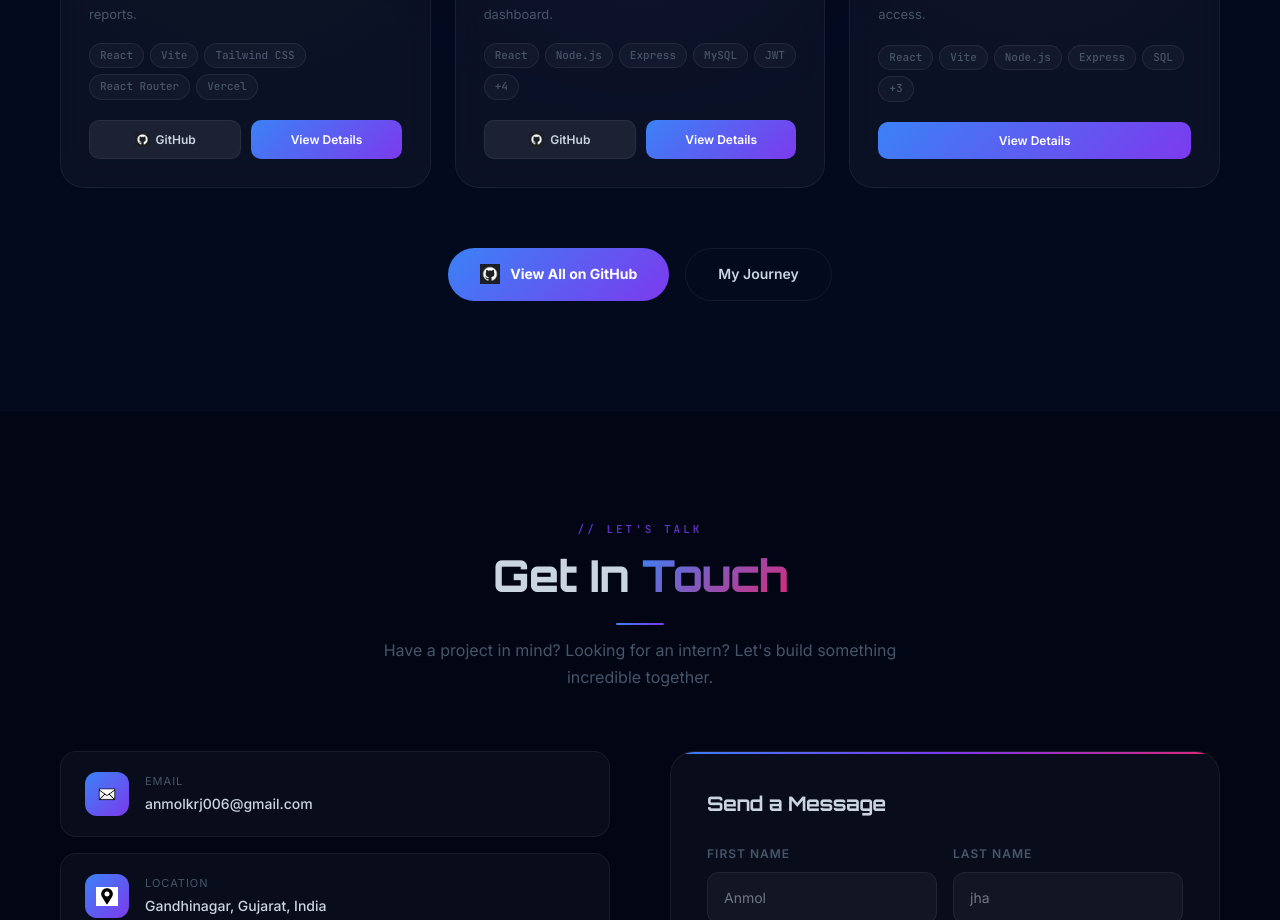
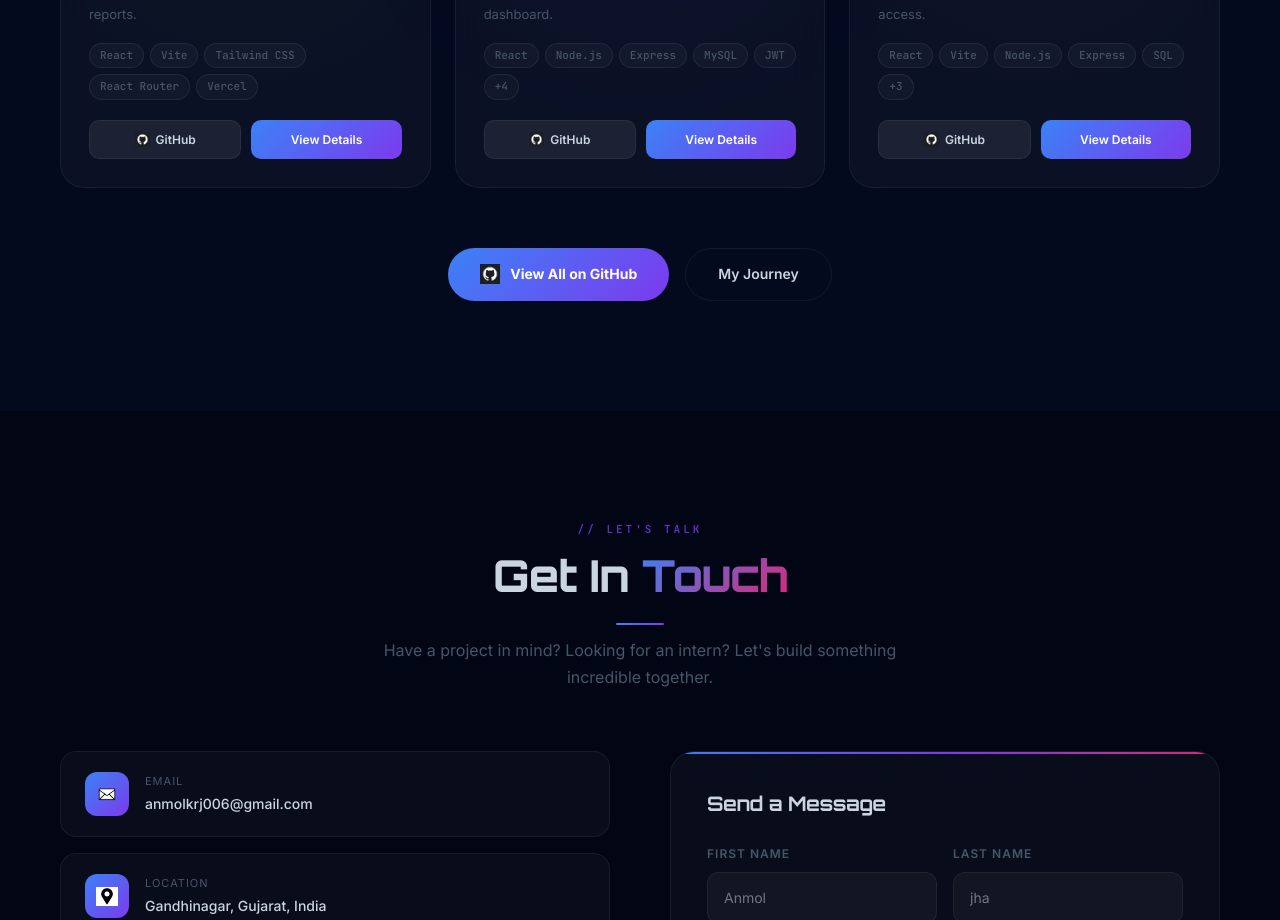
Before and after one commit to hck-anmol/Portfolio_Anmol, a React (Vite) app: page / in a window 1280 px wide. Shown: the part 3140-4060 px from the top of the page. Built offline with nearby package versions, Linux system fonts and the light colour scheme.

Commit message:
Github for gymkhana

```diff
--- a/src/data/portfolio.js
+++ b/src/data/portfolio.js
@@ -156,7 +156,7 @@ export const projects = [
       'PostCSS',
       'Jest'
     ],
-    github: null,
+    github: 'https://github.com/code-manush/gymkhana',
     live: null,
     featured: false,
     color: '#a855f7',
```
